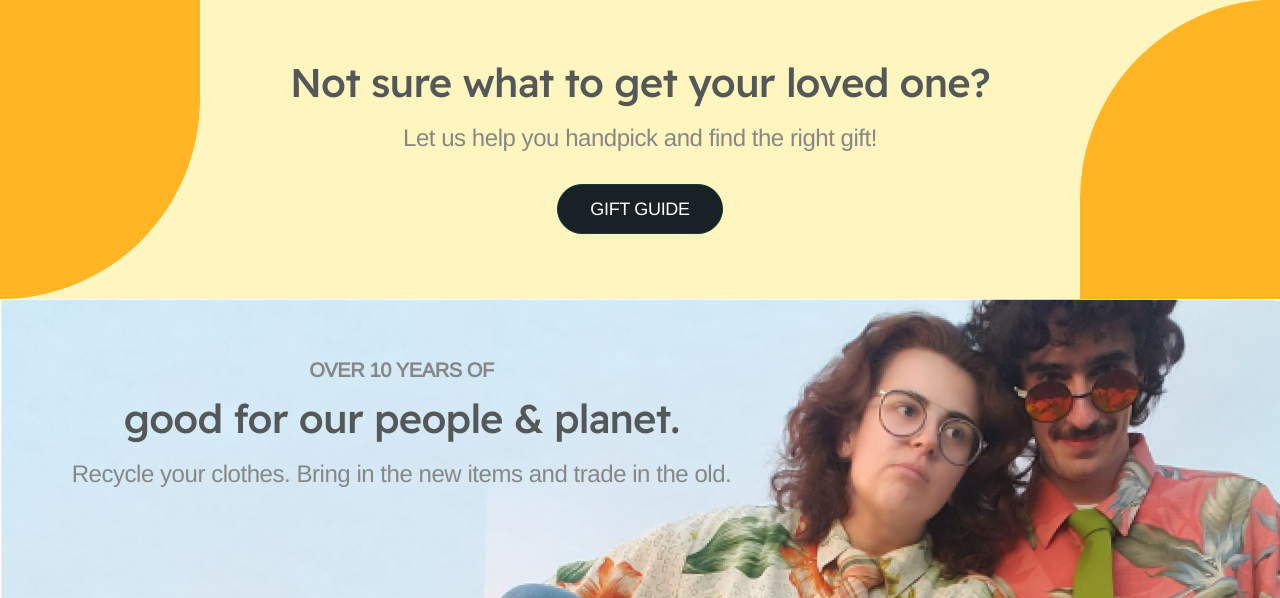
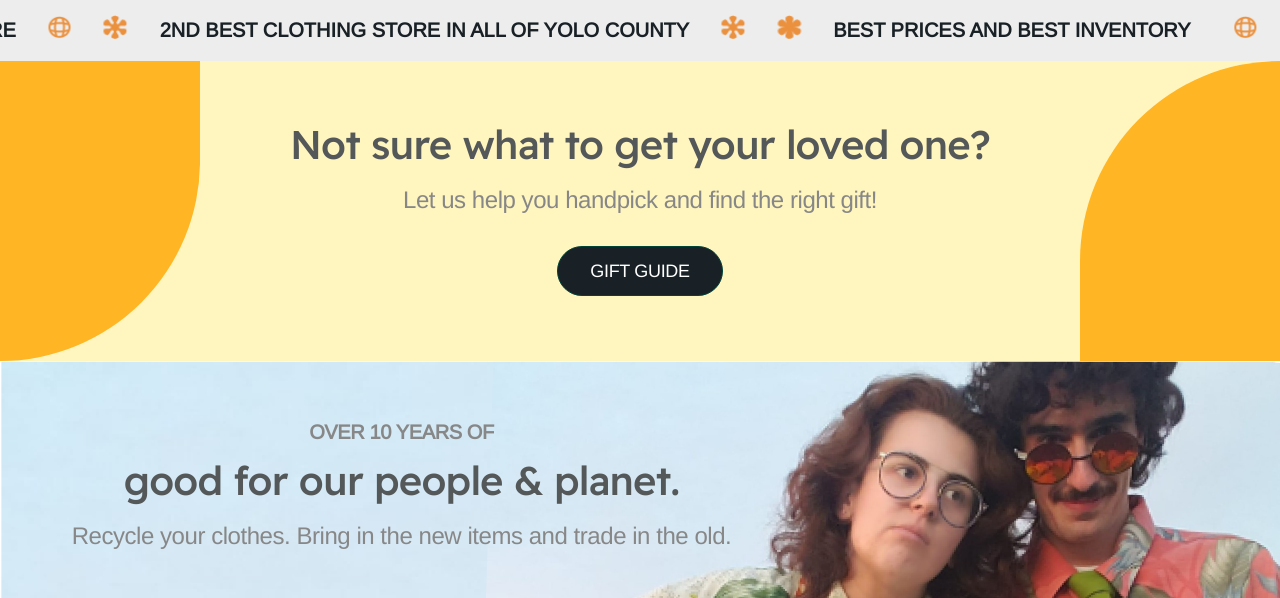
Before and after one commit to Ruprabhu25/boheme-website, a Python web app: template templates/homepage.html in a window 1280 px wide. Shown: the part 1105-1703 px from the top of the page. Run offline with Jinja, Linux system fonts and the light colour scheme; the template is opened without the code that fills it, so the values that code supplies are empty; some web fonts are replaced; grey boxes are pictures that could not be loaded.

Commit message:
infinite scroll (revision 1)

```diff
--- a/static/css/homepage.css
+++ b/static/css/homepage.css
@@ -290,8 +290,63 @@
 
 /*carousel end*/
 
+/* minibar start */
+.minibar-container {
+    width: 1280px;
+    padding: 16px 0px;
+    background-color: #EDEDED;
+    align-items: center;
+    justify-content: center;
+    overflow: hidden;
+}
+
+.minibar-scroll {
+    display: flex;
+    flex-direction: row;
+    white-space: nowrap;
+    margin-left: 8px;
+    margin-right: 8px;
+}
+
+.minibar-scroll div {
+    display: flex;
+    gap: 2em;
+}
+
+.slide2 {
+    padding-left: 64px;
+}
+
+.left-to-right {
+    animation: left-to-right 20s infinite linear;
+}
+
+@keyframes left-to-right {
+    0% {
+        transform: translate(0, 0);
+    }
+    100% {
+        transform: translate(-100%, 0);
+    }
+}
+
+.minibar-text {
+    color: #192126;
+    font-family: "Arimo", sans-serif;
+    font-size: 20px;
+    font-style: normal;
+    font-weight: 700;
+    margin: 0;
+}
+
+.img-minibar {
+    height: 24px;
+    width: 24px;
+}
+
+/* minibar end */
+
 /*gift guide start*/
-
 #gift-guide{
     width: 100%;
     height: 300px;
--- a/templates/homepage.html
+++ b/templates/homepage.html
@@ -83,7 +83,33 @@
           <span class="carousel-control-next-icon" aria-hidden="true"></span>
           <span class="sr-only">Next</span>
         </a>
-      </div>
+    </div>
+    <div class="minibar-container">
+        <div class="minibar-scroll">
+            <div class="left-to-right">
+                <img class="img-minibar" src="/static/img/star1.png">
+                <img class="img-minibar" src="/static/img/star2.png">
+                <p class="minibar-text">VOTED #1 BEST CONSIGNMENT & THRIFT STORE</p>
+                <img class="img-minibar" src="/static/img/global.png">
+                <img class="img-minibar" src="/static/img/star1.png">
+                <p class="minibar-text">2ND BEST CLOTHING STORE IN ALL OF YOLO COUNTY</p>
+                <img class="img-minibar" src="/static/img/star1.png">
+                <img class="img-minibar" src="/static/img/star2.png">
+                <p class="minibar-text">BEST PRICES AND BEST INVENTORY</p>
+            </div>
+            <div class="left-to-right slide2">
+                <img class="img-minibar" src="/static/img/global.png">
+                <img class="img-minibar" src="/static/img/star1.png">
+                <p class="minibar-text">VOTED #1 BEST CONSIGNMENT & THRIFT STORE</p>
+                <img class="img-minibar" src="/static/img/star1.png">
+                <img class="img-minibar" src="/static/img/star2.png">
+                <p class="minibar-text">2ND BEST CLOTHING STORE IN ALL OF YOLO COUNTY</p>
+                <img class="img-minibar" src="/static/img/global.png">
+                <img class="img-minibar" src="/static/img/star1.png">
+                <p class="minibar-text">BEST PRICES AND BEST INVENTORY</p>
+            </div>
+        </div>
+    </div>
     <div id="gift-guide">
         <div id="box-row">
             <div id="box1"> </div>
```
Also changed, not shown: static/img/global.png (added), static/img/star1.png (added), static/img/star2.png (added).
